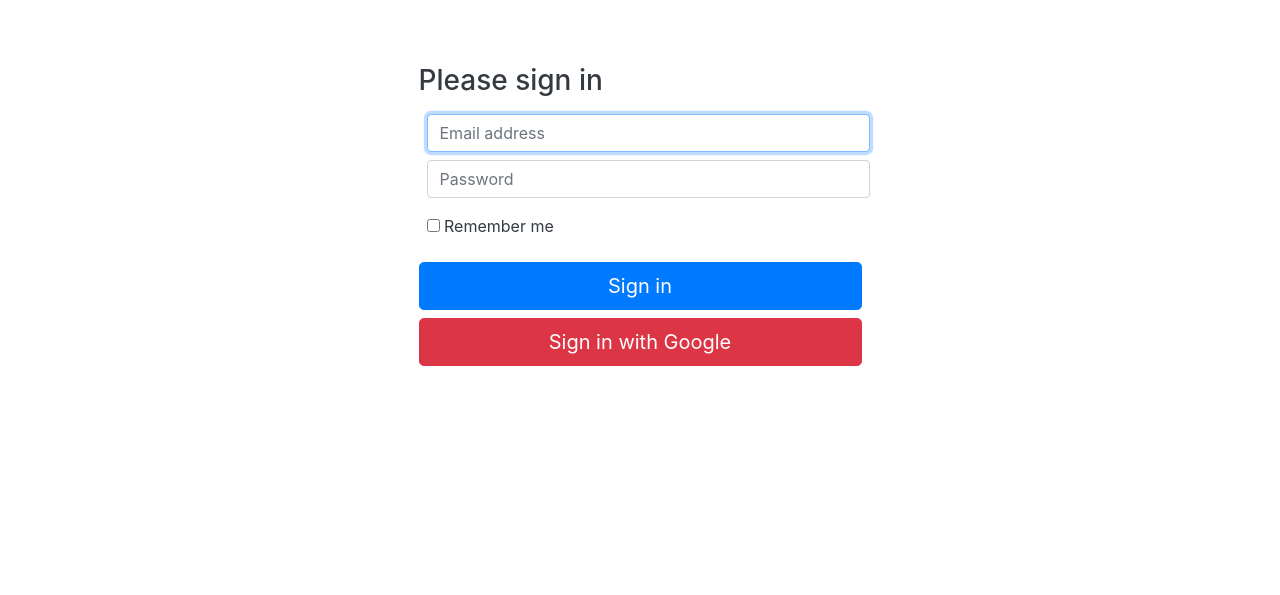
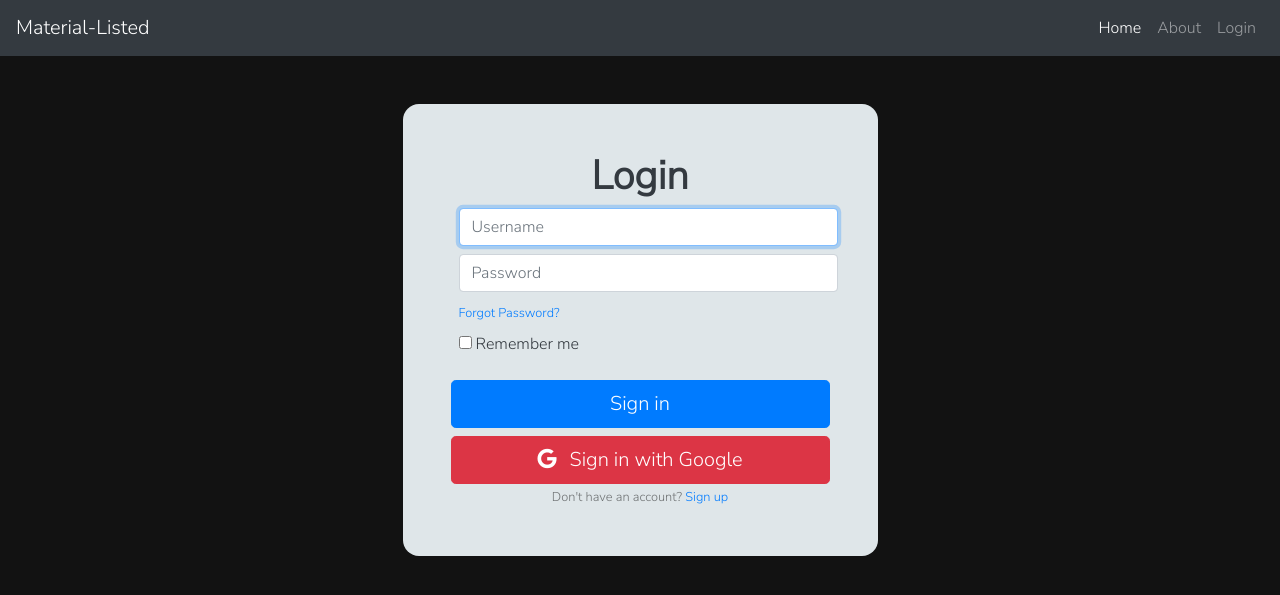
Before and after one commit to friskycodeur/Material-Listed, a Django app: page /accounts/login/ in a window 1280 px wide. Shown: the top 595 px of the page. Run offline with Django 3.2, Linux system fonts and the light colour scheme; some libraries are stand-ins or nearby versions.

Commit message:
add:navbar

```diff
--- a/src/material_listed/templates/_includes/__base.html
+++ b/src/material_listed/templates/_includes/__base.html
@@ -12,18 +12,39 @@
       integrity="sha384-9aIt2nRpC12Uk9gS9baDl411NQApFmC26EwAOH8WgZl5MYYxFfc+NcPb1dKGj7Sk"
       crossorigin="anonymous"
     />
+    <link
+      rel="stylesheet"
+      href="https://pro.fontawesome.com/releases/v5.10.0/css/all.css"
+      integrity="sha384-AYmEC3Yw5cVb3ZcuHtOA93w35dYTsvhLPVnYs9eStHfGJvOvKxVfELGroGkvsg+p"
+      crossorigin="anonymous"
+    />
+    <link rel="preconnect" href="https://fonts.googleapis.com" />
+    <link rel="preconnect" href="https://fonts.gstatic.com" crossorigin />
+    <link
+      href="https://fonts.googleapis.com/css2?family=Nunito+Sans:ital,wght@0,300;1,400&display=swap"
+      rel="stylesheet"
+    />
   </head>
+
+  <style>
+    body {
+      font-family: "Nunito Sans", sans-serif;
+      background-color: #121212;
+    }
+  </style>
   <body>
+    {% include '_includes/_navbar.html' %}
     {%if messages %}
     <ul class="messages list-unstyled text-center">
       {% for message in messages %}
-      <li class="bg-info mx-3 p-2 text-white-50 {% if message.tags %}{{ message.tags }}{% endif %}">{{ message }}</li>
+      <li
+        class="bg-info mx-3 p-2 text-white-50 {% if message.tags %}{{ message.tags }}{% endif %}"
+      >
+        {{ message }}
+      </li>
       {% endfor %}
-  </ul>
-    {% endif %}
-
-
-    {% block content %} {% endblock %}
+    </ul>
+    {% endif %} {% block content %} {% endblock %}
     <!-- Optional JavaScript -->
     <!-- jQuery first, then Popper.js, then Bootstrap JS -->
     <script
--- /dev/null
+++ b/src/material_listed/templates/_includes/_navbar.html
@@ -0,0 +1,28 @@
+<nav class="navbar navbar-expand-lg navbar-dark bg-dark">
+    <a class="navbar-brand" href="#">Material-Listed</a>
+    <button class="navbar-toggler" type="button" data-toggle="collapse" data-target="#navbarSupportedContent" aria-controls="navbarSupportedContent" aria-expanded="false" aria-label="Toggle navigation">
+      <span class="navbar-toggler-icon"></span>
+    </button>
+
+    <div class="collapse navbar-collapse" id="navbarSupportedContent">
+      <ul class="navbar-nav ml-auto">
+        <li class="nav-item active">
+            <a class="nav-link" href="{% url 'home' %}">Home <span class="sr-only">(current)</span></a>
+        </li>
+        <li class="nav-item">
+            <a class="nav-link" href="#">About</a>
+        </li>
+        {% if user.is_authenticated %}
+        <li class="nav-item">
+            <i class="fal fa-user"></i> {{user.username}}
+        </li>
+        {% else %}
+        <li class="nav-item">
+            <a class="nav-link" href="{% url 'account_login' %}">
+                Login
+            </a>
+        </li>
+        {% endif %}
+      </ul>
+    </div>
+  </nav>
--- a/src/material_listed/templates/account/login.html
+++ b/src/material_listed/templates/account/login.html
@@ -1,16 +1,31 @@
 {% extends '_includes/__base.html' %} {% load socialaccount %}
 {% block content %}
-<div class="container text-dark mt-5">
+
+<style>
+  .login-container{
+    background-color:#dfe6e9;
+    border-radius: 1rem;
+  }
+  .login-title{
+    font-weight: bolder;
+    font-size: 40px;
+  }
+</style>
+
+<div class="container text-dark my-lg-5">
   <div class="row justify-content-md-center">
-    <div class="col-md-5 bg-grey p-3">
-      <form class="form-signin">
-        <h1 class="h3 mb-3">Please sign in</h1>
-        <label for="inputEmail" class="sr-only">Email address</label>
+    <div class="col-md-5 login-container p-5 border-0">
+      <form class="form-signin" method="POST">
+        {% csrf_token %}
+        <div class="text-center">
+        <h3 class="login-title">Login</h3>
+        </div>
+        <label for="inputEmail" class="sr-only"> <i class="fas fa-at"></i> Username</label>
         <input
           type="email"
           id="inputEmail"
           class="form-control m-2"
-          placeholder="Email address"
+          placeholder="Username"
           required
           autofocus
         />
@@ -18,10 +33,15 @@
         <input
           type="password"
           id="inputPassword"
-          class="form-control m-2"
+          class="form-control m-2 mb-0"
           placeholder="Password"
           required
         />
+        <small class="mx-2 my-0">
+          <a href="{% url 'account_reset_password' %}">
+            Forgot Password?
+          </a>
+        </small>
         <div class="checkbox mb-3">
           <label class="m-2">
             <input type="checkbox" value="remember-me" /> Remember me
@@ -36,9 +56,13 @@
           role="button"
           aria-pressed="true"
         >
-          <i class="fa fa-google"></i> Sign in with Google</a
-        >
+        <i class="fab fa-google mr-2"></i>
+        Sign in with Google
+      </a>
       </form>
+      <div class="text-center">
+      <small class="text-black-50">Don't have an account? <a href="{% url 'account_signup' %}">Sign up</a> </small>
+      </div>
     </div>
   </div>
 </div>
--- a/src/material_listed/templates/account/logout.html
+++ b/src/material_listed/templates/account/logout.html
@@ -1,5 +1,5 @@
 {% extends '_includes/__base.html' %}
-
+{% load i18n %}
 {% block content %}
 <h1>Sign Out</h1>
 
--- a/src/material_listed/urls.py
+++ b/src/material_listed/urls.py
@@ -5,5 +5,5 @@ from django.views.generic import TemplateView
 urlpatterns = [
     path('admin/', admin.site.urls),
     path('accounts/', include('allauth.urls')),
-    path('', TemplateView.as_view(template_name="tech-parent/home.html")),
+    path('', TemplateView.as_view(template_name="tech-parent/home.html"),name="home"),
 ]
```
Also changed, not shown: src/material_listed/templates/account/signup.html (+25 -0 lines).
